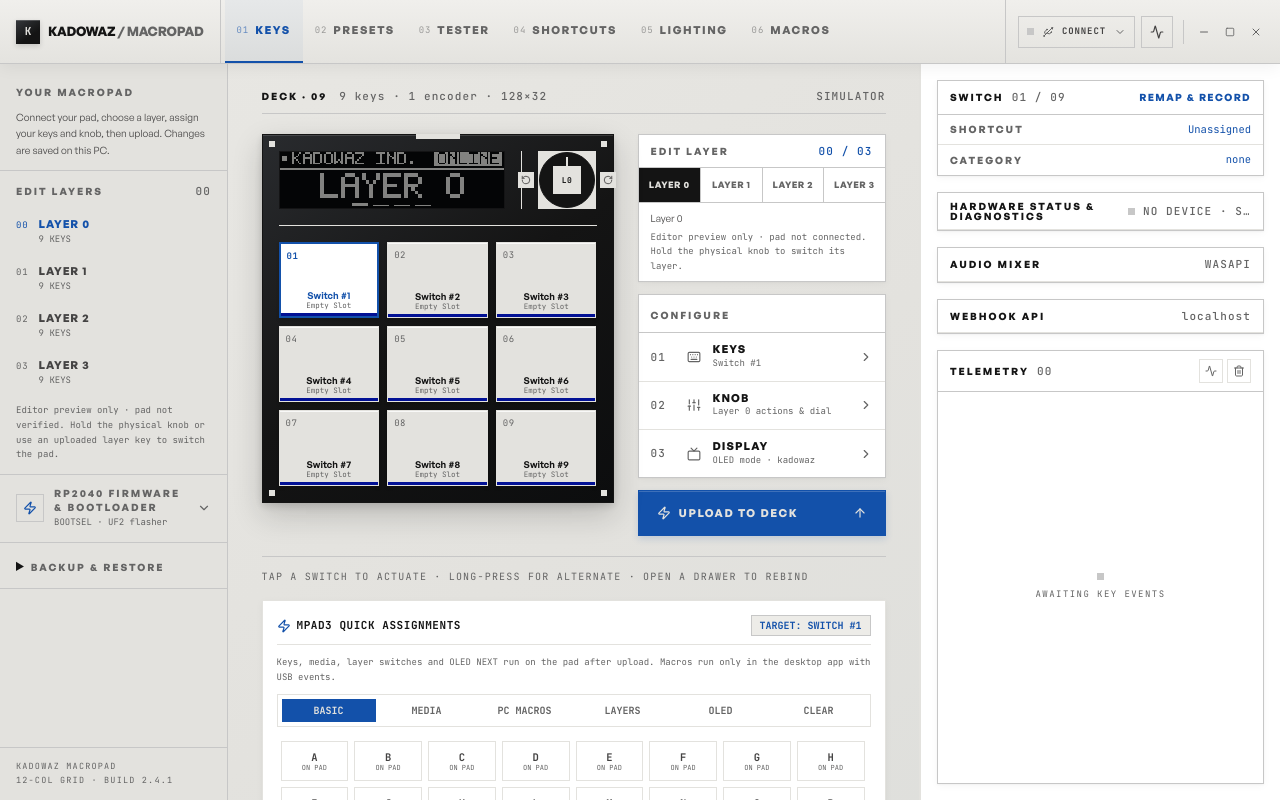
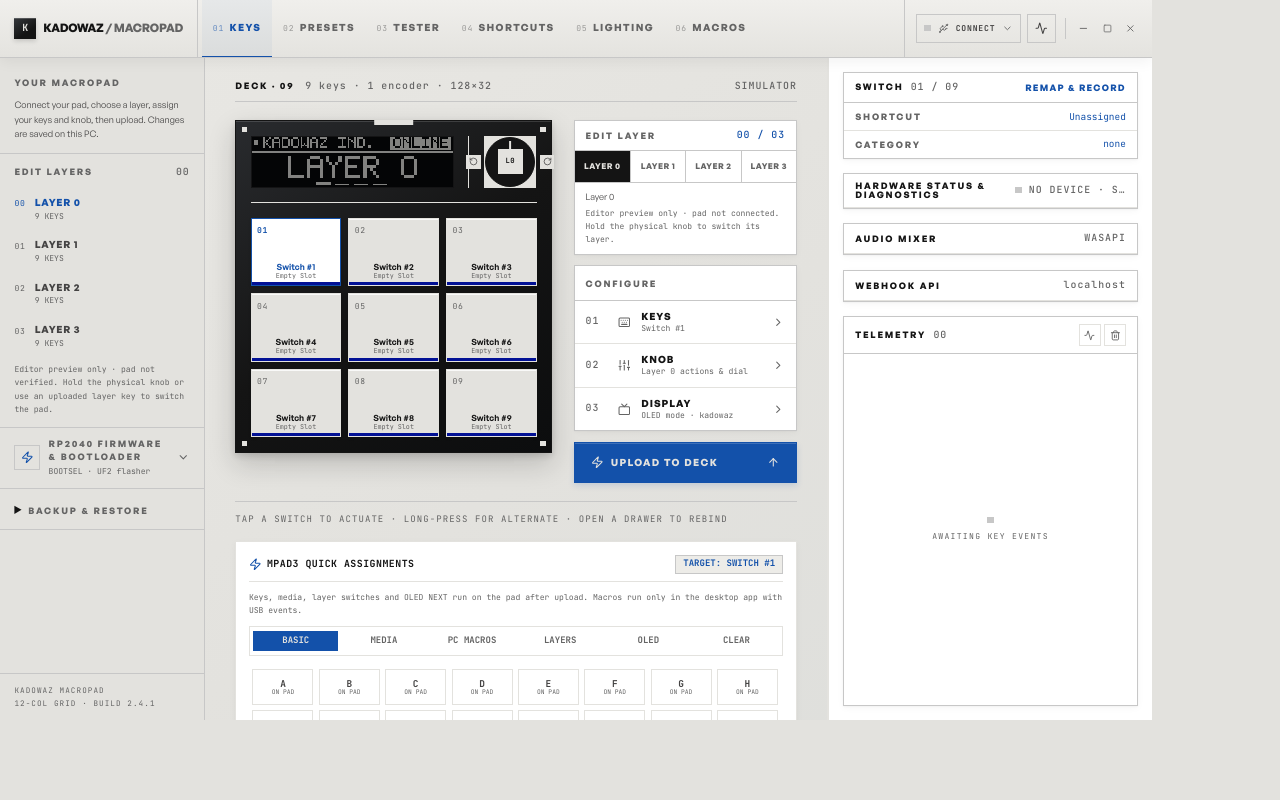
Before and after one commit to david-8837/MacroPad-, a React (Vite) app: page / in a window 1280 px wide. Built offline with nearby package versions, Linux system fonts and the light colour scheme.

Commit message:
style: set global 90% scale for balanced full-screen layout

```diff
--- a/src/index.css
+++ b/src/index.css
@@ -54,6 +54,10 @@
   html, body, #root {
     height: 100%;
   }
+
+html {
+  zoom: 0.9;
+}
 
   body {
     margin: 0;
```
